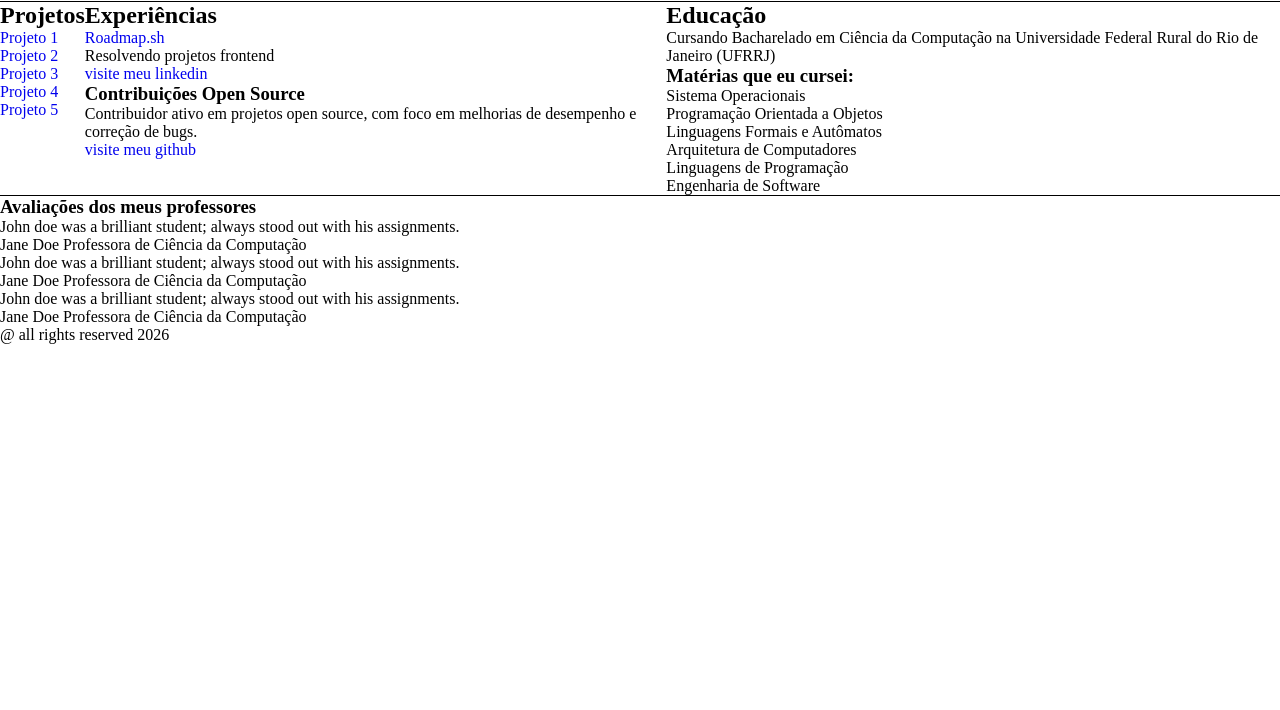
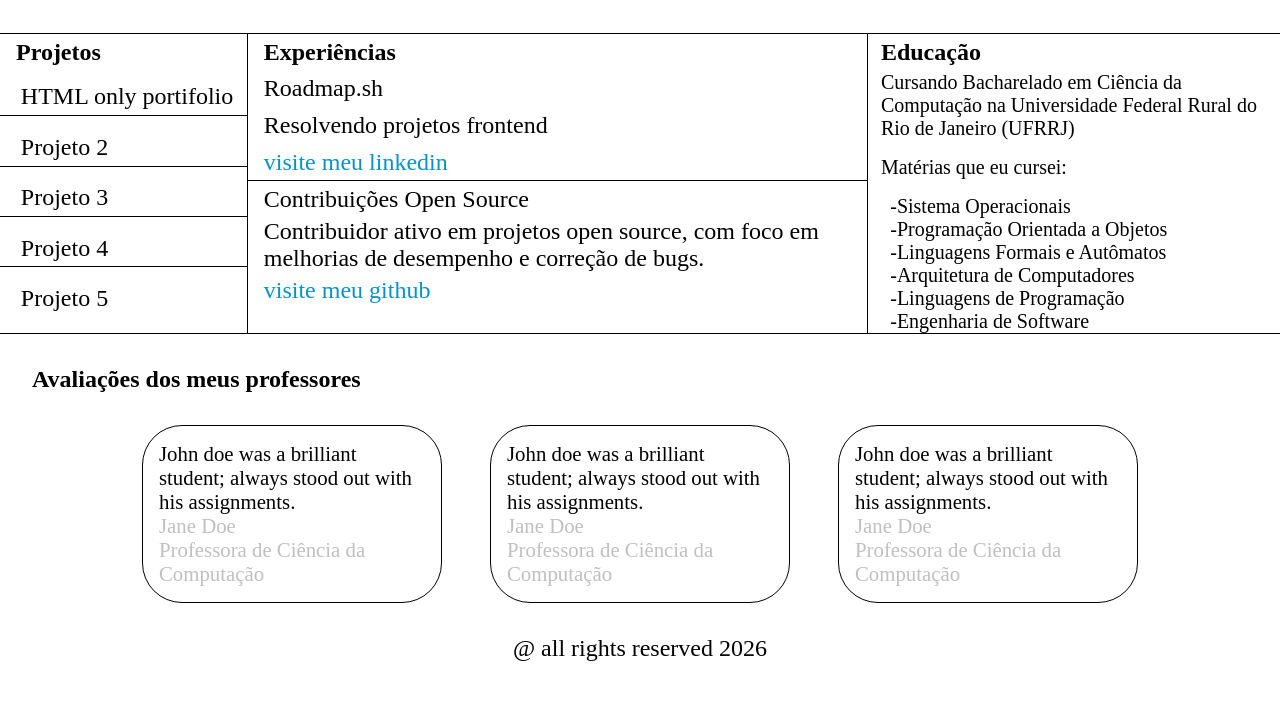
Before and after one commit to DaniloSilva-Dev/Projetos_Estagio, a plain HTML site: page simple_website_com_css/home.html in a window 1280 px wide. Shown: the part 228-938 px from the top of the page. Before the commit the page ends 800 px from the top, so only its background shows below. Drawn offline with Linux system fonts and the light colour scheme.

Commit message:
feat(TASK-2058) Feito Terceiro Projeto:

```diff
--- a/simple_website_com_css/home.html
+++ b/simple_website_com_css/home.html
@@ -28,7 +28,7 @@
           <h2>Projetos</h2>
 
           <ul>
-            <li><a href="./projetos.html">Projeto 1</a></li>
+            <li><a href="./projetos.html">HTML only portifolio</a></li>
             <li><a href="./projetos.html">Projeto 2</a></li>
             <li><a href="./projetos.html">Projeto 3</a></li>
             <li><a href="./projetos.html">Projeto 4</a></li>
--- a/simple_website_com_css/style.css
+++ b/simple_website_com_css/style.css
@@ -166,10 +166,14 @@
     list-style: none;
     text-decoration: none;
   }
+  a {
+    color: black;
+  }
   header {
     display: block;
     text-align: center;
     margin-bottom: 3rem;
+    margin-top: 2rem;
   }
   header nav {
     display: flex;
@@ -183,9 +187,6 @@
     gap: 1rem;
     padding-right: 1rem;
   }
-  header a {
-    color: black;
-  }
   header li::after {
     content: " /";
   }
@@ -196,6 +197,7 @@
     font-size: 3rem;
   }
   #nome {
+    padding-left: 1rem;
     color: black;
     font-weight: bold;
   }
@@ -206,8 +208,133 @@
 
   #principal {
     border-top: 1px solid black;
-    display: flex;
+    border-bottom: 1px solid black;
+    display: grid;
+    grid-template-columns: 0.6fr 1.5fr 1fr;
+  }
+
+  #projetos {
+    border-right: 1px solid black;
+  }
+
+  #projetos h2 {
+    padding-left: 1rem;
+    font-size: 1.5 rem;
+    margin-top: 0.3rem;
+  }
+  #projetos li {
+    margin: 0.8rem 0 0.8rem;
+    padding: 0.3rem;
     border-bottom: 1px solid black;
   }
+  #projetos li:last-child {
+    border-bottom: none;
+  }
 
+  #projetos li a {
+    padding-left: 1rem;
+    font-size: 1.5rem;
+  }
+
+  #exp {
+    display: flex;
+    flex-direction: column;
+    width: 100%;
+  }
+  #exp h2,
+  #exp a,
+  #exp p {
+    margin-top: 0.3rem;
+    margin-bottom: 0.3rem;
+  }
+  #exp a,
+  #exp p,
+  #exp h2,
+  #exp h3 {
+    padding-left: 1rem;
+    font-size: 1.5rem;
+  }
+  #open-source {
+    border-top: 1px solid black;
+    padding-right: 0.5rem;
+  }
+  #open-source h3 {
+    font-weight: normal;
+  }
+
+  .profile {
+    color: rgb(7, 146, 201);
+    font-size: 1.5rem;
+  }
+
+  #open-source p,
+  #open-source a,
+  #open-source h3 {
+    margin-top: 0.3rem;
+    margin-bottom: 0.3rem;
+    font-size: 1.5rem;
+  }
+
+  #edu {
+    border-left: 1px solid black;
+    padding-left: 0.8rem;
+  }
+
+  #edu h2,
+  #edu p,
+  #edu h3 {
+    margin-top: 0.3rem;
+    margin-bottom: 0.3rem;
+    font-size: 1.25rem;
+  }
+
+  #edu h2 {
+    font-size: 1.5rem;
+  }
+  #edu h3 {
+    font-weight: normal;
+    margin: 1rem 0 1rem 0;
+  }
+  #edu li {
+    font-size: 1.25rem;
+    margin-left: 1rem;
+  }
+  #edu li::marker {
+    content: "-";
+  }
+
+  #avaliacoes ul {
+    display: flex;
+    flex-direction: row;
+    justify-content: center;
+    margin-bottom: 2rem;
+  }
+  #avaliacoes li {
+    border: 1px solid black;
+    border-radius: 40px;
+    padding: 1rem;
+    font-size: 1.3rem;
+    margin: 0 1.5rem 0 1.5rem;
+
+    max-width: 300px;
+  }
+
+  #avaliacoes h3 {
+    margin: 2rem 0 2rem;
+    font-size: 1.5rem;
+    margin-left: 2rem;
+  }
+  #comentarios {
+    margin: 0 1rem 0 1rem;
+  }
+  #avaliacoes span {
+    display: block;
+    color: silver;
+  }
+
+  footer {
+    text-align: center;
+    font-size: 1.5rem;
+    margin-bottom: 3rem;
+  }
 }
```
